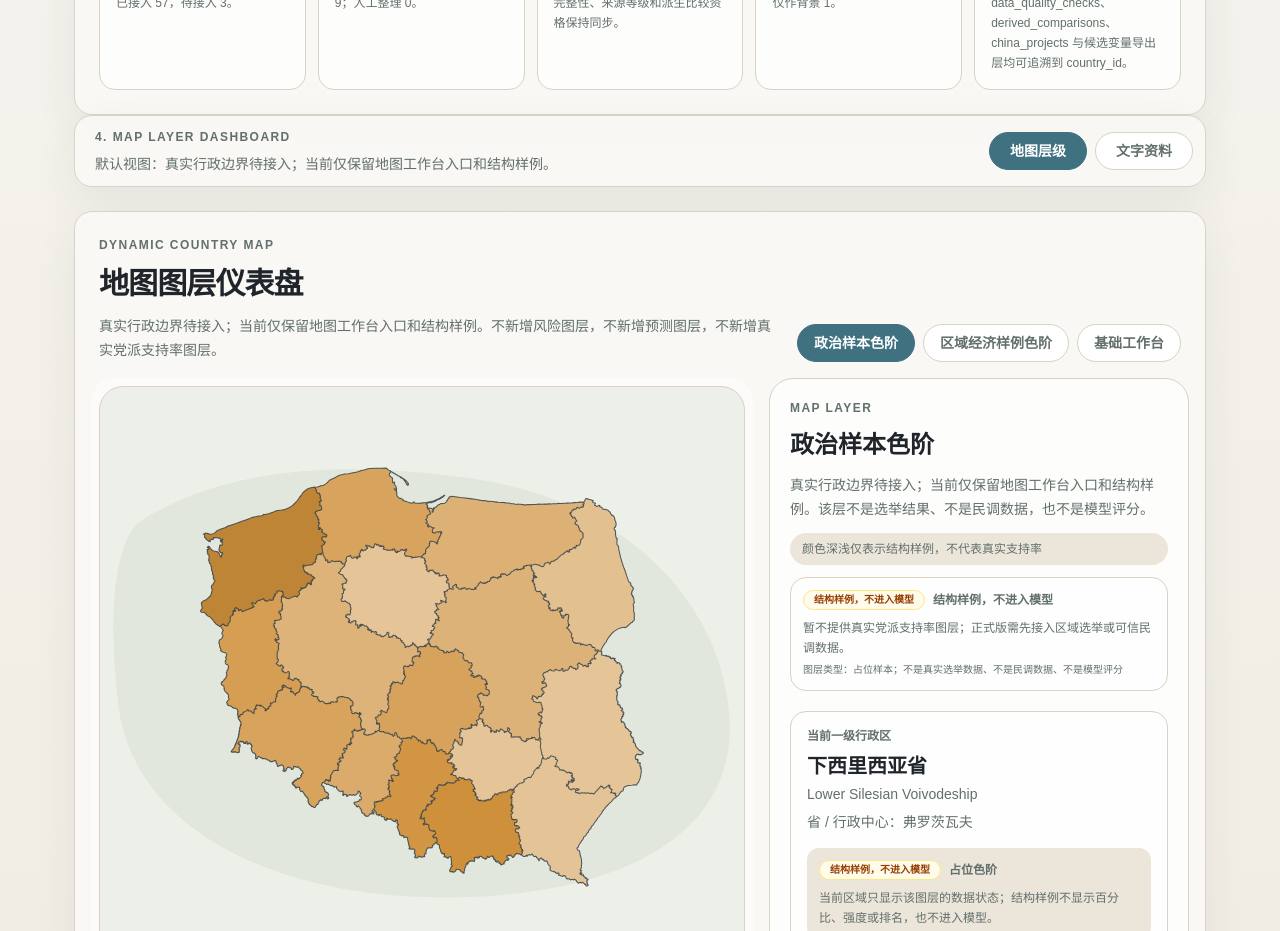
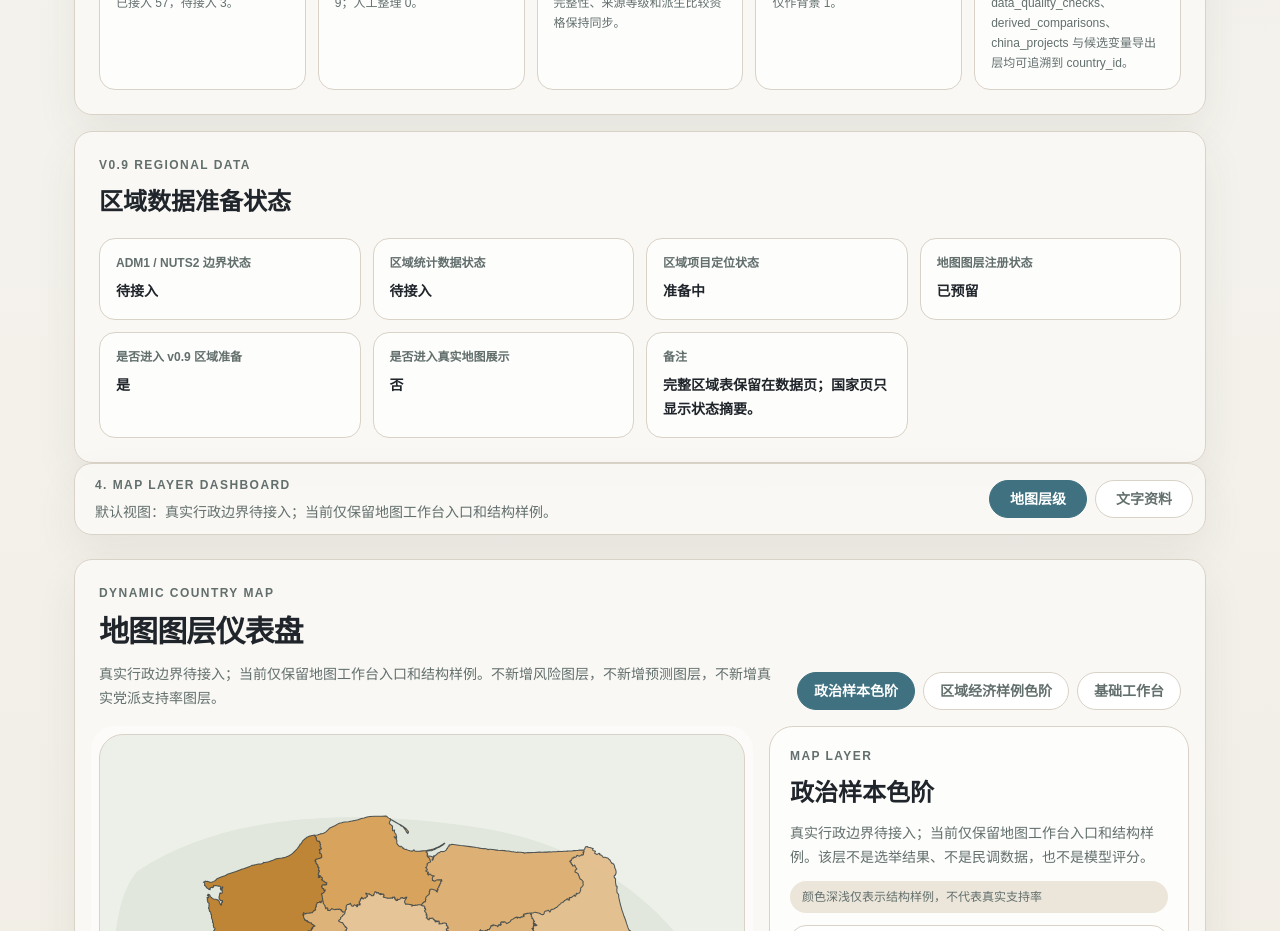
Before and after one commit to hui-sallai/central-europe-political-atlas, a Next.js app: page /countries/poland in a window 1280 px wide. Shown: the part 1480-2411 px from the top of the page. Built offline with nearby package versions, Linux system fonts and the light colour scheme.

Commit message:
Add country page regional data status

```diff
--- a/src/components/CountryDetailModeTabs.tsx
+++ b/src/components/CountryDetailModeTabs.tsx
@@ -212,6 +212,36 @@ export function CountryDetailModeTabs({ country }: CountryDetailModeTabsProps) {
         )}
       </section>
 
+      <section className="mt-4 card p-6">
+        <p className="eyebrow">v0.9 Regional Data</p>
+        <h2 className="mt-3 text-2xl font-semibold">区域数据准备状态</h2>
+        {isV4Country ? (
+          <div className="mt-5 grid gap-3 md:grid-cols-2 xl:grid-cols-4">
+            {[
+              { label: "ADM1 / NUTS2 边界状态", value: "待接入" },
+              { label: "区域统计数据状态", value: "待接入" },
+              { label: "区域项目定位状态", value: "准备中" },
+              { label: "地图图层注册状态", value: "已预留" },
+              { label: "是否进入 v0.9 区域准备", value: "是" },
+              { label: "是否进入真实地图展示", value: "否" },
+              { label: "备注", value: "完整区域表保留在数据页；国家页只显示状态摘要。" },
+            ].map((item) => (
+              <article key={item.label} className="rounded-2xl border border-[var(--line)] bg-white/65 p-4">
+                <p className="text-xs font-semibold text-[var(--muted)]">{item.label}</p>
+                <p className="mt-2 text-sm font-semibold leading-6 text-[var(--foreground)]">{item.value}</p>
+              </article>
+            ))}
+          </div>
+        ) : (
+          <div className="mt-5 rounded-2xl border border-[var(--line)] bg-white/65 p-4">
+            <DataStatusBadge status="pending" />
+            <p className="mt-3 text-sm leading-6 text-[var(--muted)]">
+              该国暂不进入 v0.9 第一批区域地图数据准备。
+            </p>
+          </div>
+        )}
+      </section>
+
       <div className="card p-3">
         <div className="flex flex-col gap-3 lg:flex-row lg:items-center lg:justify-between">
           <div className="px-2">
```
